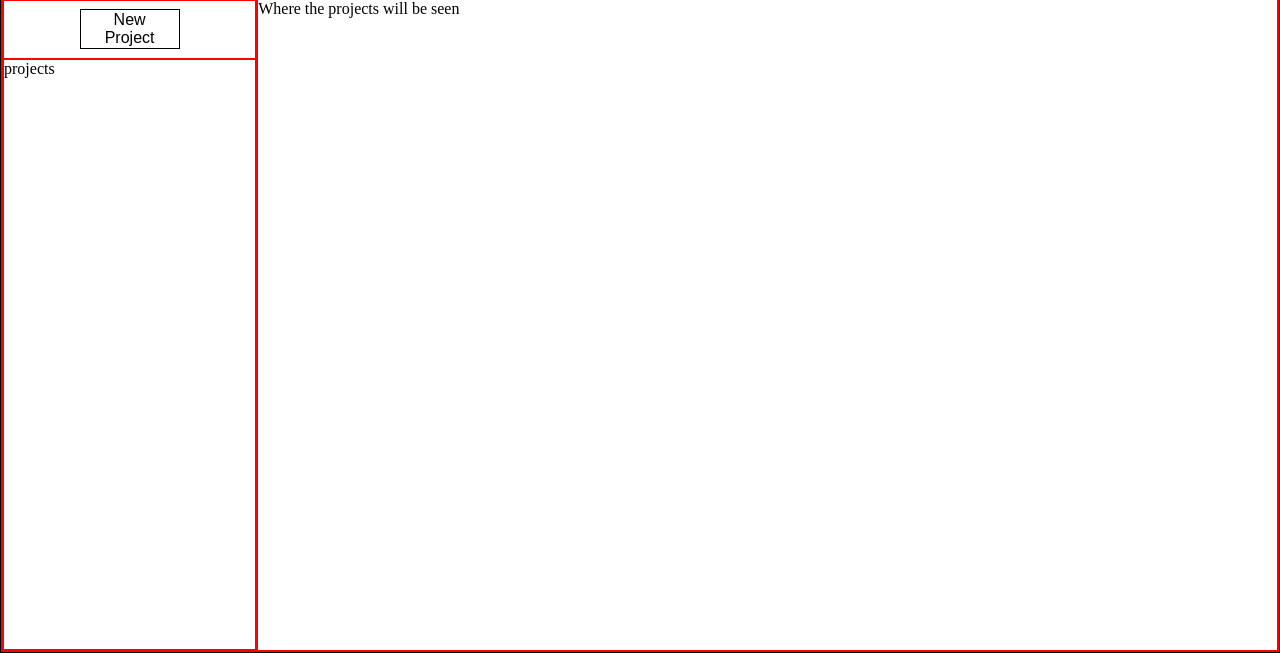
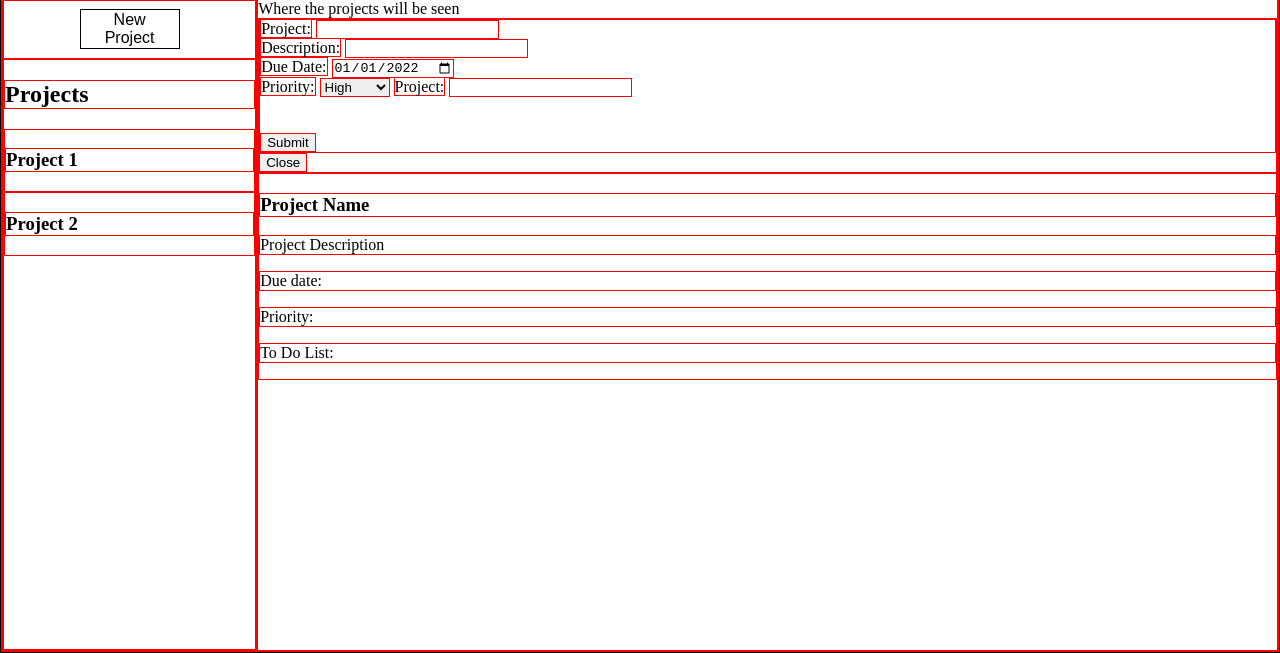
Before and after one commit to asnhck12/ToDoList, a website built with webpack: page dist/index.html in a window 1280 px wide. Both pictures are taken after a click on the button "New Project". Shown: the part 149-802 px from the top of the page. Built offline with nearby package versions, Linux system fonts and the light colour scheme.

Commit message:
Set up form submission

```diff
--- a/assets/style.css
+++ b/assets/style.css
@@ -38,6 +38,12 @@ body {
 #sidebar {
     display: grid;
     grid-template-rows: 1fr 10fr;
+
+}
+
+#projectLists {
+    display: flex;
+    flex-direction: column;
 }
 
 #newProject {
@@ -67,4 +73,5 @@ img {
     display: block;
     margin: auto;
 
+
 }
--- /dev/null
+++ b/src/form.js
@@ -0,0 +1,18 @@
+// const projectName = document.getElementById("project");
+let projectDescription = document.getElementById("projectDescription");
+let dueDate = document.getElementById("projectDueDate");
+let priority = document.getElementById("priority");
+let toDO = document.getElementById("toDo");
+let submit = document.getElementById("submit");
+
+
+//store form details in local storage
+//
+
+export function formSubmission(form) {
+form.addEventListener("submit", function(e) {
+    e.preventDefault();
+
+    console.log("Hello world");
+
+})};
--- a/src/index.js
+++ b/src/index.js
@@ -1,9 +1,40 @@
-console.log("test");
+import { formSubmission } from './form.js';
+
+const projectName = document.getElementById("project");
+const newProjectButton = document.getElementById("newProjectButton");
+const sideBar = document.getElementById("sidebar");
+const projectView = document.getElementById("projectView");
+const closeButton = document.getElementById("close-form");
+const form = document.getElementById("form");
+
+
+
+//opens the project view
+newProjectButton.addEventListener("click", function(a) {
+    form.style.display="block";
+});
+
+
+//close the project view
+closeButton.addEventListener("click", function(a) {
+    form.style.display="none";
+});
+
+//For submissions
+formSubmission(form);
+
+
+
 
 
 //module for a form that asks for project details: Project Title, Project description, Date Due
 
 
+
 //module to display the projects, shows Project Title, Project description, Date Due
 
 //module to show the projects and the associated tasks in the main section
+
+//store form submissions
+
+//Show projects list
```
Also changed, not shown: dist/index.html, dist/main.js.
